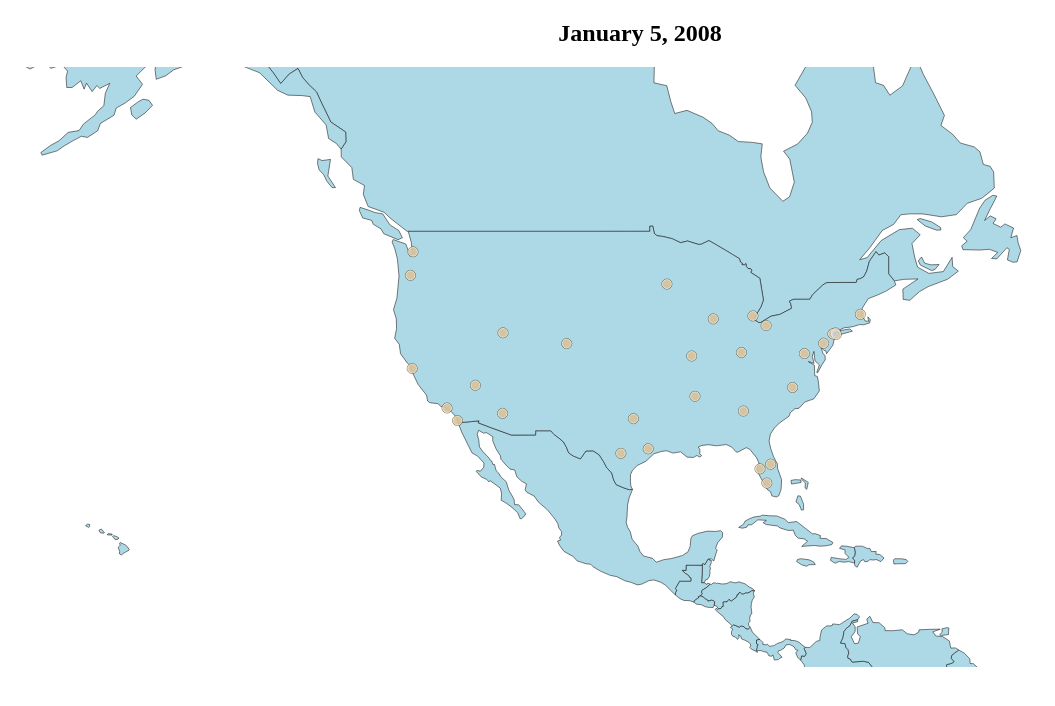
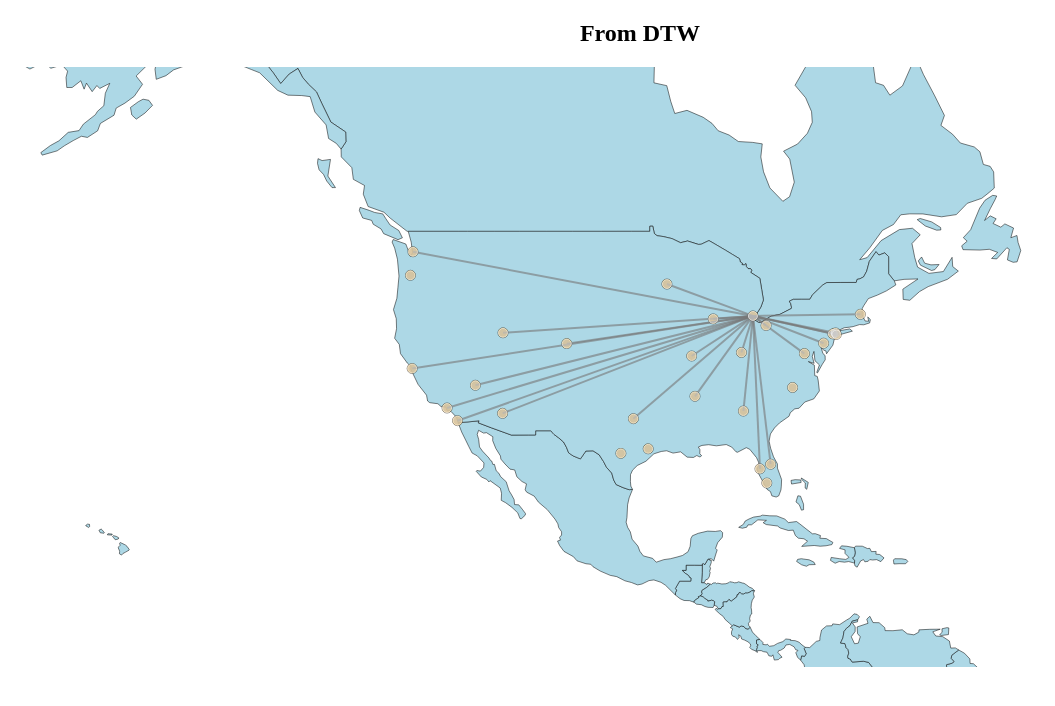
Before and after one commit to wonjunee/visualization, a plain HTML site: page final_project/final_project.html in a window 1280 px wide. Shown: the top 706 px of the page, without its empty margins (0-1055 px from the left). Drawn offline with nearby package versions, Linux system fonts and the light colour scheme; animation ran at ten frames a second.

Commit message:
animation is complete.

```diff
--- a/final_project/final_project.html
+++ b/final_project/final_project.html
@@ -37,6 +37,7 @@
       .link {
           stroke: #777;
           stroke-width: 2px;
+          opacity: 0.6;
       }
     </style>
     <script type="text/javascript">
@@ -187,10 +188,10 @@
                         .attr("cy", function(d) { return d.y; });
                 }
             debugger;
-            function update(day) {
+            function update(Origin) {
                 var filtered = [];
                 data.forEach(function(d) {
-                    if (+d['day'] === day) {
+                    if (d['Origin'] === Origin || d['Dest'] === Origin) {
                         var a = {};
                         a.target = d.target;
                         a.source = d.source;
@@ -199,7 +200,7 @@
                 });
                 debugger;
                 d3.select("h2")
-                  .text("January " + day + ", 2008");
+                  .text("From " + Origin);
 
                 var force = d3.layout.force()
                               .size([width+margin, height+margin])
@@ -215,8 +216,6 @@
 
                 lines.enter()
                       .append("line")
-                      .transition()
-                      .duration(100)
                       .attr("x1", function(d) { return d.source.x; })
                       .attr("y1", function(d) { return d.source.y; })
                       .attr("x2", function(d) { return d.target.x; })
@@ -255,7 +254,8 @@
                 force.on("tick", tick);
 
                 function tick() {
-                    lines.attr("x1", function(d) { return d.source.x; })
+                    lines.transition()
+                      .duration(50).attr("x1", function(d) { return d.source.x; })
                             .attr("y1", function(d) { return d.source.y; })
                             .attr("x2", function(d) { return d.target.x; })
                             .attr("y2", function(d) { return d.target.y; });
@@ -265,26 +265,27 @@
                 }
             }
 
-            var day_idx = 0;
-            var days = [];
+            var Origin_idx = 0;
+            var Origins = [];
 
-            for (var i=1; i<=31; i++) {
-                days.push(i);
-            }
+            nodes.forEach(function(d) {
+                Origins.push(d.name);
+            });
+
             debugger;
-            var day_interval = setInterval(function() {
-                update(days[day_idx]);
+            var Origin_interval = setInterval(function() {
+                update(Origins[Origin_idx]);
 
-                day_idx++;
+                Origin_idx++;
 
-                if(day_idx >= days.length) {
-                    clearInterval(day_interval);
+                if(Origin_idx >= Origins.length) {
+                    clearInterval(Origin_interval);
 
                     var buttons = d3.select("body")
                             .append("div")
                             .attr("class", "days_buttons")
                             .selectAll("div")
-                            .data(days)
+                            .data(Origins)
                             .enter()
                             .append("div")
                             .text(function(d) {
@@ -307,7 +308,7 @@
                         update(d);
                     });
                 }
-            }, 1000);
+            }, 500);
         }
 
         d3.csv("edges.csv", function(d) {
```
